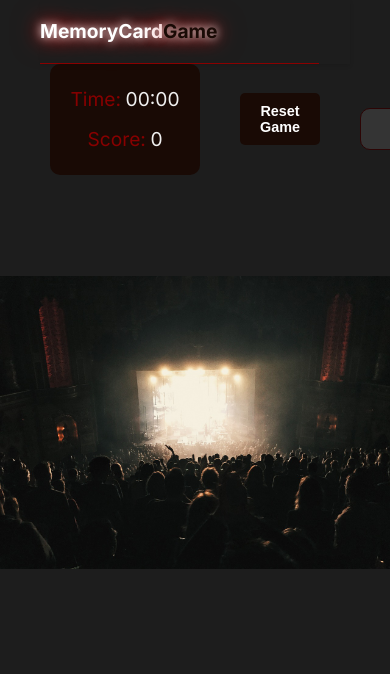
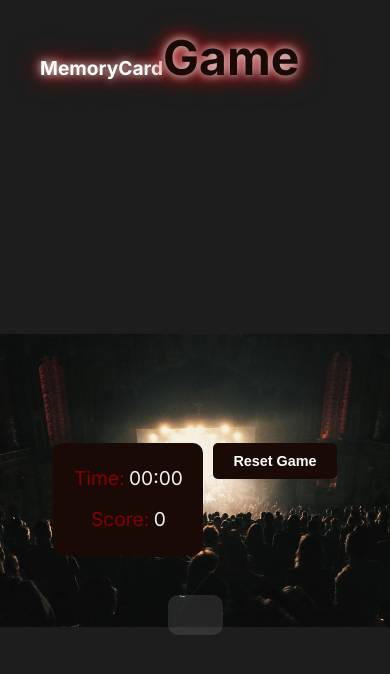
Before and after one commit to irinaholler/Memory-Card-Game, a plain HTML site: page index.html in a window 390 px wide. Drawn offline with Linux system fonts and the light colour scheme; no server answers.

Commit message:
added corrections

```diff
--- a/index.html
+++ b/index.html
@@ -21,17 +21,21 @@
       </div>
     </header>
 
-    <main>
+    <div class="game-container">
       <div class="game-info">
         <div class="info">
-          <p id="time"><span class="label">Time:</span> <span class="value">00:00</span></p>
-          <p id="score"><span class="label">Score:</span> <span class="value">0</span></p>
+          <p id="time">
+            <span class="label">Time:</span> <span class="value">00:00</span>
+          </p>
+          <p id="score">
+            <span class="label">Score:</span> <span class="value">0</span>
+          </p>
         </div>
         <button id="reset-btn" class="game-btn">Reset Game</button>
+      </div>
 
-        <div id="game-board" class="game-board"></div>
-      </div>
-    </main>
+      <div id="game-board" class="game-board"></div>
+    </div>
 
     <!-- Link to JavaScript -->
     <script src="script.js"></script>
--- a/styles.css
+++ b/styles.css
@@ -35,29 +35,25 @@ body {
 }
 
 header {
-  position: sticky; /* Makes the header stick at the top */
-  top: 0;           /* Aligns it to the top */
-  display: flex;
-  justify-content: start;
-  align-items: center;
+  position: sticky;
+  top: 0;
+  width: 100%;
+  padding: 20px 0;
   background-color: transparent;
   z-index: 10;      /* Ensures the header stays on top of other content */
-  box-shadow: 0 2px 4px rgba(0, 0, 0, 0.1); /* Adds a subtle shadow for better visibility */
-}
-
-.logo {
-  padding: 1rem 0;
-  border-bottom: 1px solid #8b0000;
+  transition: background-color 0.3s ease;
 }
 
 .logo p {
   font-size: 3rem;
+  font-weight: bold;
   color: #fff;
-  font-weight: bold;
   text-shadow: 0 0 10px #ffffff, 0 0 20px #ff0000, 0 0 30px #870000;
 }
 
-.logo p span{
+.logo p span {
+  font-size: 3rem;
+  font-weight: bold;
   color: #190a05;
   text-shadow: 0 0 10px #ffffff, 0 0 20px #ff0000, 0 0 30px #870000;
 }
@@ -70,10 +66,21 @@ header {
 
 /* Game Info */
 
+.game-container {
+  display: flex;
+  justify-content: center;
+  align-items: center;
+  gap: 20px;
+  margin: 0 auto;
+  min-height: 100vh;
+}
+
 .game-info {
   display: flex;
   align-items: center;
-  gap: 40px;
+  align-items: center;
+  align-items: flex-start; /* Align the info to the left */
+  gap: 10px;
 }
 
 .info {
@@ -132,25 +139,37 @@ header {
 
 .game-board {
   display: grid;
-  grid-template-columns: repeat(4, 150px);
+  grid-template-columns: repeat(4, 1fr);
   grid-gap: 15px;
   justify-content: center;
   margin-top: 20px;
   background-color: rgba(255, 255, 255, 0.1);
   padding: 20px;
   border-radius: 10px;
-  border: 1px solid rgb(44, 5, 5);
 }
 
 .card {
-  width: 150px;
-  height: 150px;
+  width: 140px;
+  height: 140px;
   background-image: linear-gradient(.85turn, #870000, #190a05);
   position: relative;
   transform-style: preserve-3d;
   transition: transform 0.6s ease;
   cursor: pointer;
   perspective: 1000px;
+}
+
+/* Responsive adjustments */
+/* Responsive for mobile */
+@media (max-width: 600px) {
+  .game-container {
+    flex-direction: column;
+    align-items: center;
+  }
+
+  .game-board {
+    grid-template-columns: repeat(2, 1fr); /* 2 cards per row for small screens */
+  }
 }
 
 .card.flipped {
@@ -201,10 +220,6 @@ header {
       padding: 12px 24px;
       font-size: 1rem; /* Smaller button for tablets */
   }
-
-  #game-board {
-      grid-template-columns: repeat(3, 1fr); /* 3 columns on tablets */
-  }
 }
 
 @media (max-width: 480px) {
@@ -223,26 +238,4 @@ header {
       padding: 10px 20px;
       font-size: 0.9rem; /* Smaller button for mobile */
   }
-
-  #game-board {
-      grid-template-columns: repeat(2, 1fr); /* 2 columns on small phones */
-      gap: 8px;
-  }
-
-  .game-board .card {
-      width: 70px;
-      height: 100px; /* Smaller card sizes for mobile */
-  }
 }
-
-@media (max-width: 480px) {
-  .game-board {
-      grid-template-columns: repeat(2, 100px); /* 2 columns for small screens */
-      grid-gap: 8px; /* Smaller gap for mobile */
-  }
-
-  .card {
-      width: 100px; /* Even smaller cards for mobile */
-      height: 100px;
-  }
-}
```
